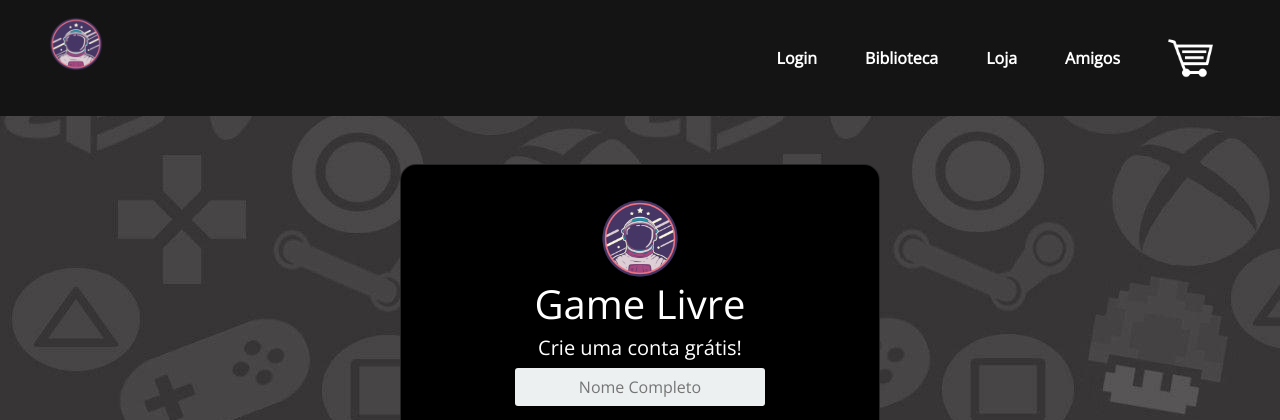
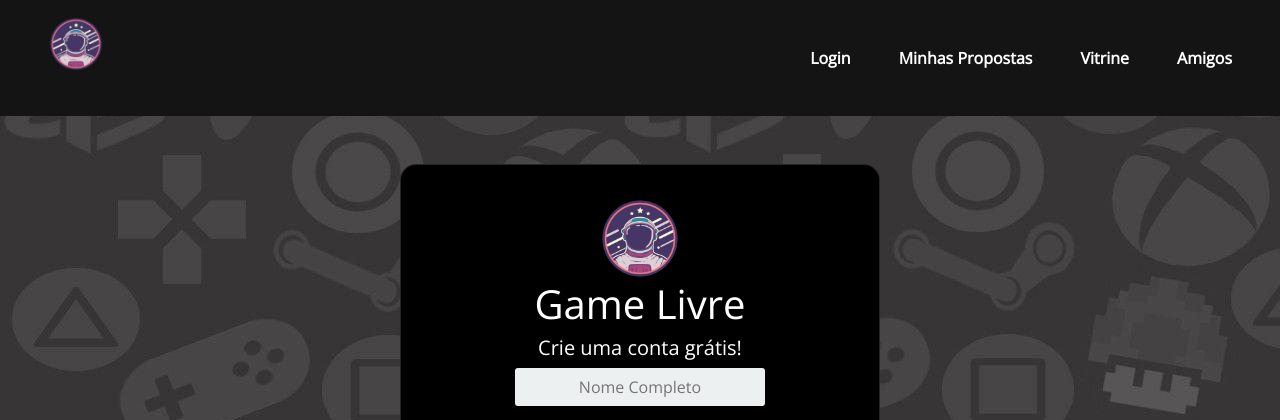
Before and after one commit to yGuiro/gameLivre, a PHP site: page /cadastro.php in a window 1280 px wide. Shown: the top 420 px of the page. Run offline with PHP 8.4, Linux system fonts and the light colour scheme.

Commit message:
23-09-22

```diff
--- a/footer.php
+++ b/footer.php
@@ -38,7 +38,7 @@
                     <div class="col-xl-4 col-lg-4 mb-50">
                         <div class="footer-widget">
                             <div class="footer-logo">
-                                <a href="index.html"><img src="/TCC/img/logo.png" class="img-fluid" alt="logo"></a>
+                                <a href="index.php"><img src="/TCC/img/logo.png" class="img-fluid" alt="logo"></a>
                             </div>
                             <div class="footer-text">
                                 <p>Game Livre é uma plataforma de locação e venda de jogos desenvolvida por Guilherme, Rodrigo e Carlos como projeto para o Trabalho de conclusão de curso.</p>
--- a/index.php
+++ b/index.php
@@ -19,17 +19,17 @@
         </ol>
         <div class="carousel-inner">
           <div class="carousel-item active">
-          <a href="loja.php">
+          <a href="vitrine.php">
             <img class="d-block" src="/TCC/img/img1.png" alt="Primeiro Slide">
           </a>
           </div>
           <div class="carousel-item">
-          <a href="loja.php">
+          <a href="vitrine.php">
             <img class="d-block" src="/TCC/img/img4.jpg" alt="Segundo Slide">
           </a>
           </div>
           <div class="carousel-item">
-            <a href="loja.php">
+            <a href="vitrine.php">
               <img class="d-block" src="/TCC/img/img3.png" alt="Terceiro Slide">
             </a>
             <div class="carousel-caption d-none d-md-block">
--- a/navbar.php
+++ b/navbar.php
@@ -3,10 +3,9 @@
             <ul>
                 <li><a href="index.php"><img src="/TCC/img/logo.png" class="logo"></a></li>
                 <li><a href="login.php">Login</a></li>
-                <li><a href="#">Biblioteca</a></li>
-                <li><a href="loja.php">Loja</a></li>
+                <li><a href="#">Minhas Propostas</a></li>
+                <li><a href="vitrine.php">Vitrine</a></li>
                 <li><a href="#">Amigos</a></li>
-                <li><a href="#"><img src="/TCC/img/cart.png" class="cart"></a></li>
             </ul>
         </div>
 </header>
```
Also changed, not shown: vitrine.php (renamed from loja.php).
